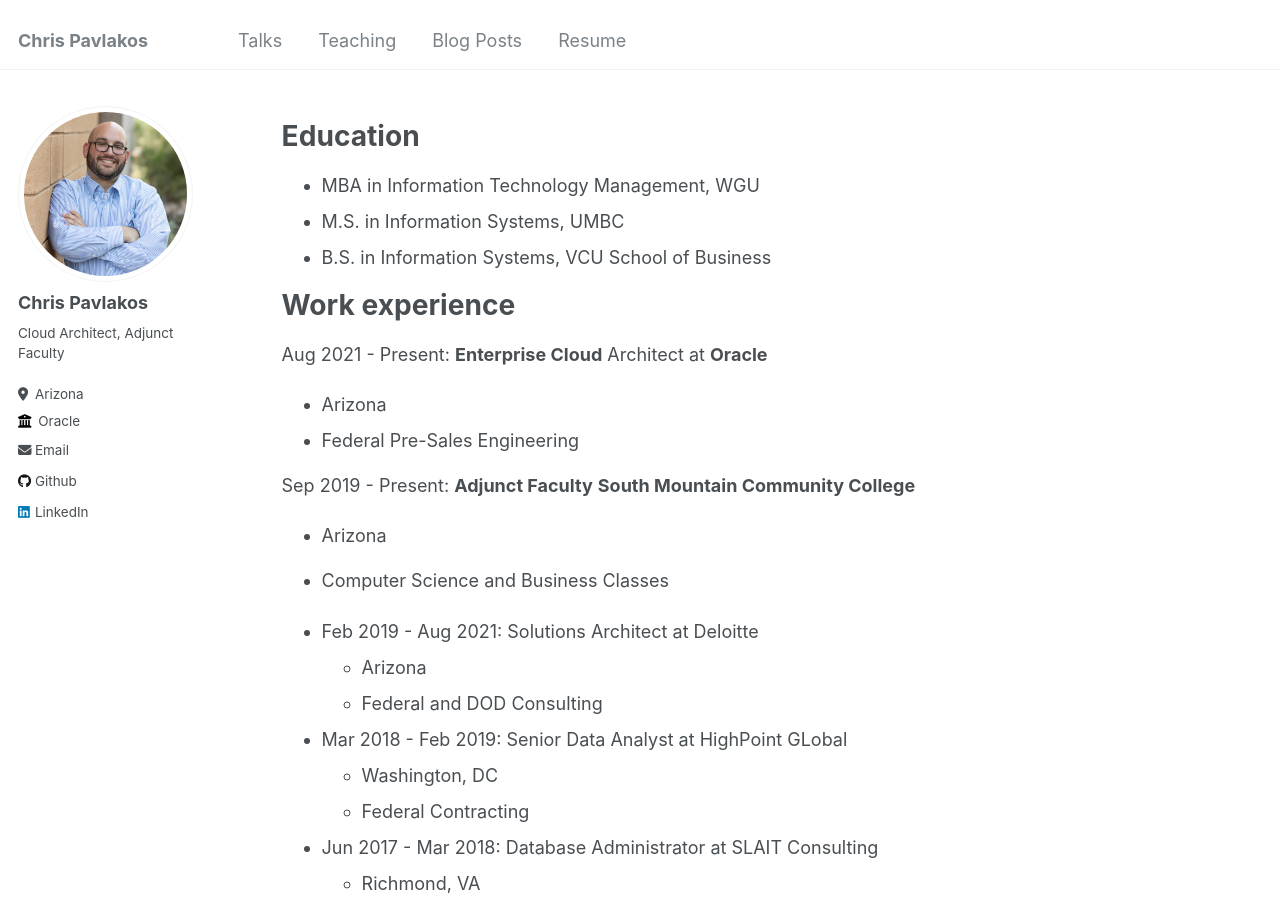
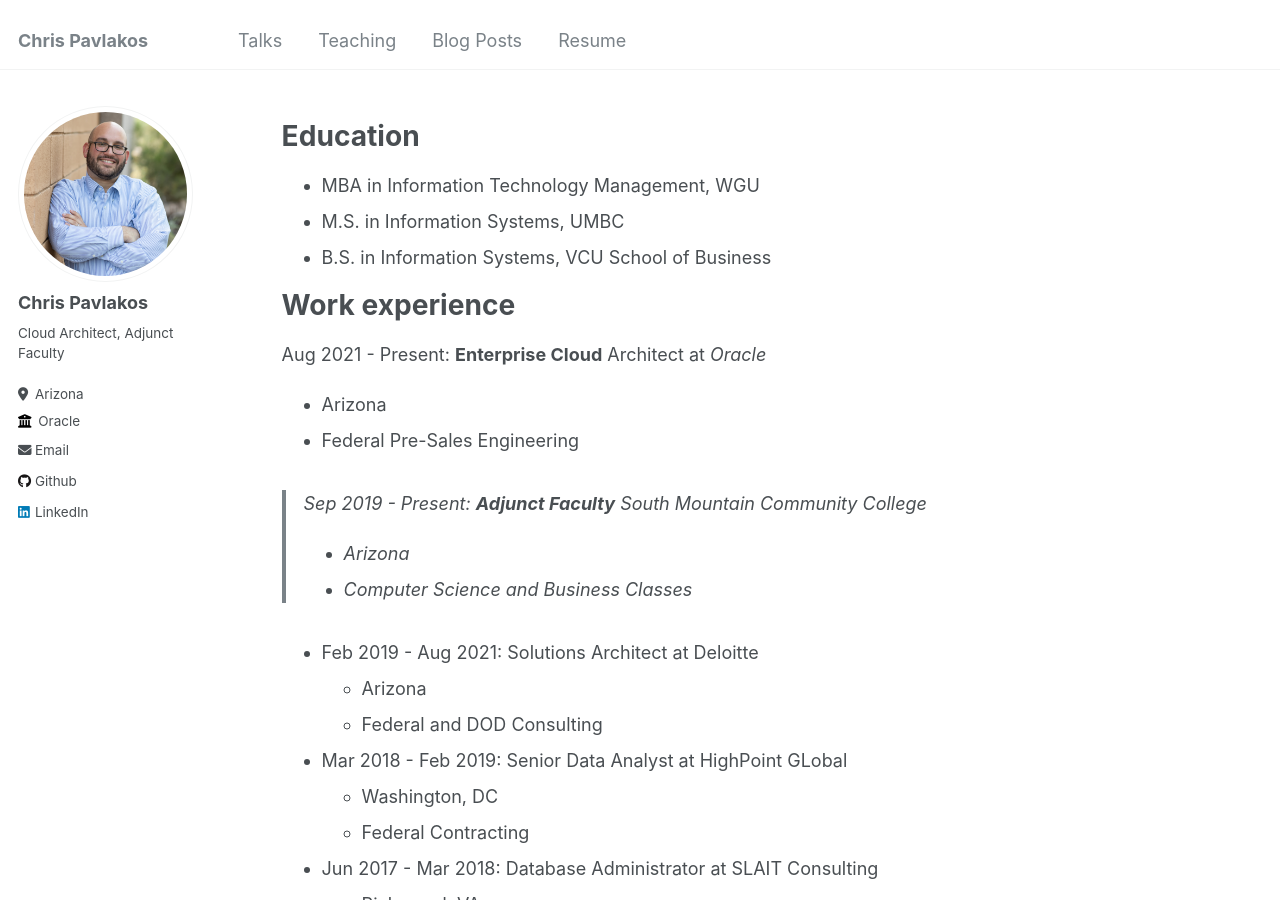
Before and after one commit to cgpavlakos/cgpavlakos.github.io, a Jekyll site: the page built from _pages/resume.md, in a window 1280 px wide and 900 px high. Built offline with Jekyll 4.4.1, drawn with Linux system fonts in a browser that asks for light colours.

```diff
--- a/_pages/resume.md
+++ b/_pages/resume.md
@@ -17,11 +17,11 @@ Education
 
 Work experience
 ======
-Aug 2021 - Present: **Enterprise Cloud** Architect at __Oracle__
+Aug 2021 - Present: **Enterprise Cloud** Architect at _Oracle_
   * Arizona
   * Federal Pre-Sales Engineering
 
-Sep 2019 - Present: **Adjunct Faculty**  __South Mountain Community College__
+> Sep 2019 - Present: **Adjunct Faculty**  _South Mountain Community College_
   * Arizona
   * Computer Science and Business Classes
 
```
